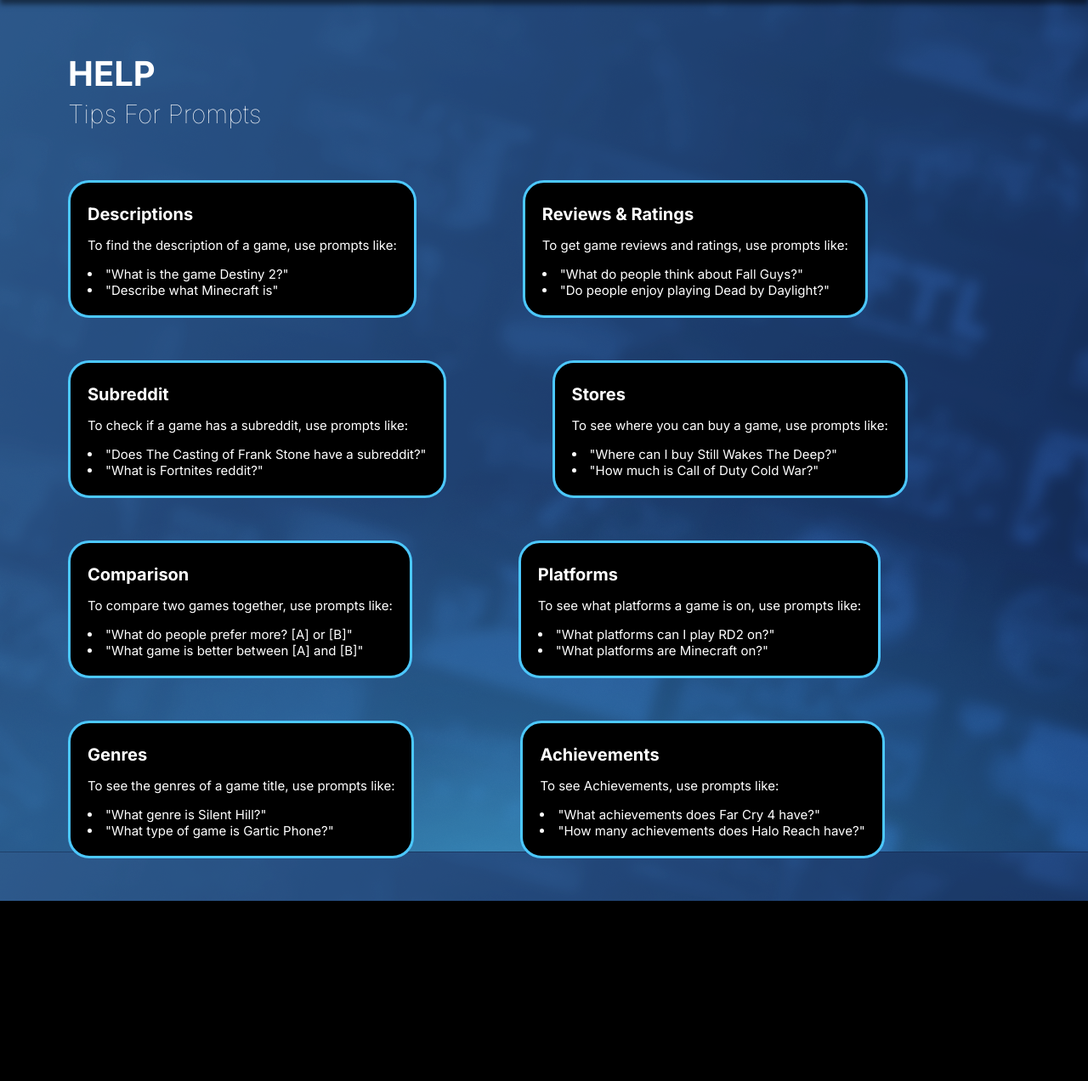
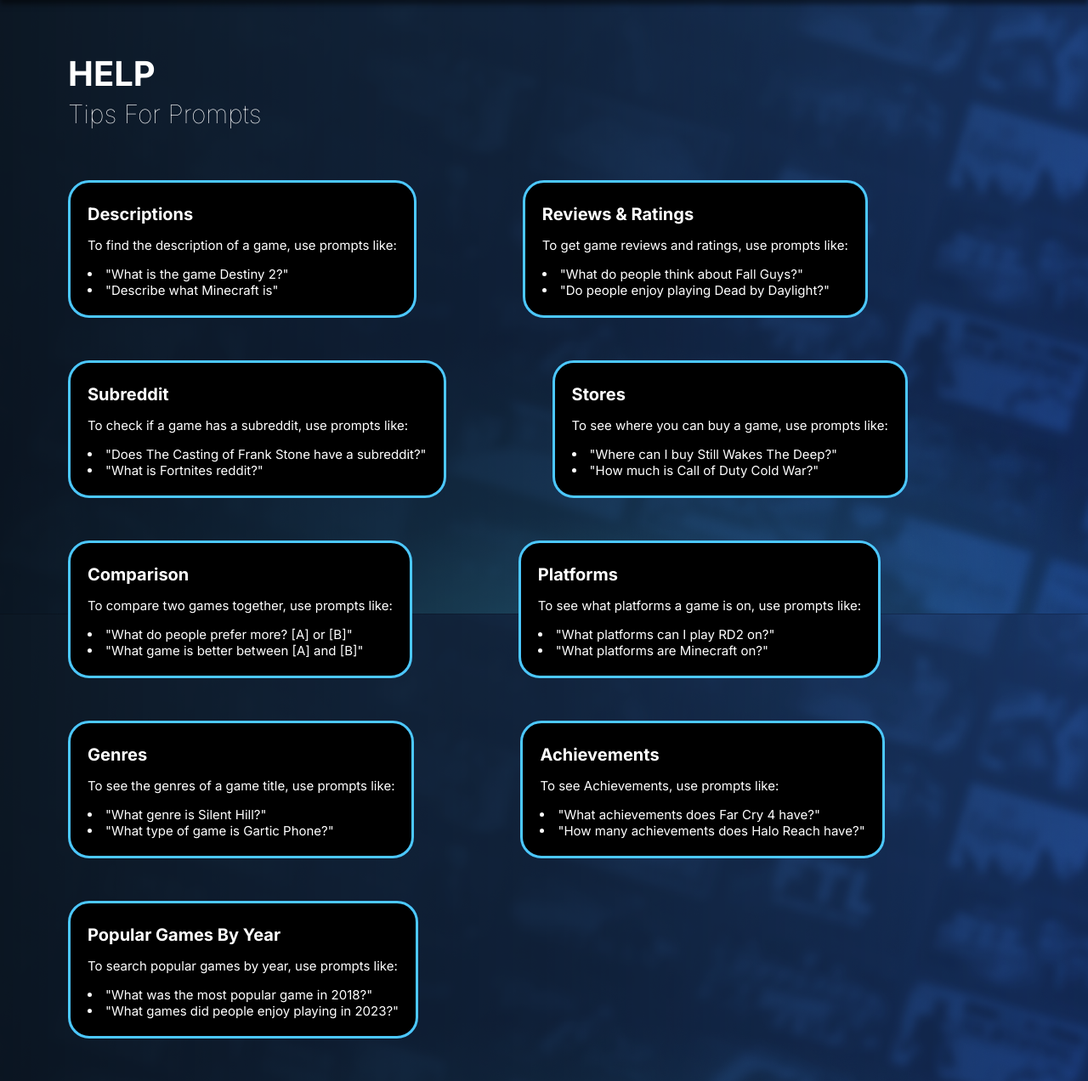
Before and after one commit to BenShapley/game-database-openai-powered, a Flask app: page /help in a window 1280 px wide. Shown: the part 78-1350 px from the top of the page at 85% size. Before the commit the page ends 1138 px from the top, so only its background shows below. Run offline with Flask 3, Linux system fonts and the light colour scheme; parts of the project's set-up code (start-up, migrations or seed data) failed here and were passed over.

Commit message:
openai func: most popular game by year & new bg gradient for text visibility

```diff
--- a/main.py
+++ b/main.py
@@ -21,7 +21,8 @@ messages = [
   please check the 'get_game_platforms' to find it. If the user asks you about how well a game did/reviews
   for a game you dont think exists, please use the 'get_game_reviews' function to find it. If the user
   asks you to commpare two games you dont think exist, please use the 'compare_games' function to find it.
-  Can you after your reponse put a verticle bar ('|') and then name the game we are talking about with
+  If the user asks you what the most popular game of a specific year was, please use the 'get_most_popular_game_by_year'
+  function to find it. Can you after your reponse put a verticle bar ('|') and then name the game we are talking about with
   title capitalisation."""},
 ]
 
@@ -134,6 +135,14 @@ def game_developer(user_input):
         return main_dev
     else:
         return ""
+
+# Returns most popular game of a year
+def most_popular_game_by_year(date):
+    url = base_url+f"?key={rawg_key}&dates={date}&ordering=-added"
+    response = requests.get(url)
+    data = response.json()
+    popular_game = data["results"][0]
+    return popular_game
 
 functions = [
 	{
@@ -251,6 +260,23 @@ functions = [
 				"required": ["user_input"]
             }
         },
+        "type": "function",
+        "function": {
+            "name": "get_most_popular_game_by_year",
+			"description": """Returns the most popular game of a specific year.
+            An example would be someone asking 'What was the most popular game of [year]""",
+			"parameters": {
+				"type": "object",
+				"properties": {
+					"user_input": {
+						"type": "string",
+						"description": """The year the user is trying to search by.
+                        Format this like: '[YEAR]-01-01,[YEAR]-12-31'"""
+					}
+				},
+				"required": ["user_input"]
+            }
+        },
         "function": {
             "name": "compare_games",
 			"description": """Compares two games together to see how each one were recieved by the public
@@ -359,6 +385,13 @@ def get_game_achievements(user_input):
     necessary (EMBEDD THIS PROPERLY INTO HTML). I want you to showcase three of the best achievements alongside embedding their
     image. Just keep in mind, the background is black so make sure its visible."""
 
+def get_most_popular_game_by_year(user_input):
+    print("GETTING POPULAR GAME")
+    desired_data = most_popular_game_by_year(user_input)
+    return f"""The most popular game within the year {user_input} was {desired_data}. I am putting this into a HTML document
+    directly so please format this correctly. You must present the data using <p> and <br> when necessary (EMBEDD THIS INTO
+    HTML). I want you to spice it up by using html styling!!"""
+
 # OpenAI question input and answer
 def ask_question(question):
     messages.append({"role": "user", "content": question})
@@ -382,6 +415,7 @@ def ask_question(question):
             "get_game_platforms": get_game_platforms,
             "get_game_genres": get_game_genres,
             "get_game_achievements": get_game_achievements,
+            "get_most_popular_game_by_year": get_most_popular_game_by_year,
             "compare_games": compare_games
 		}
 
--- a/templates/help.html
+++ b/templates/help.html
@@ -7,12 +7,16 @@
 	<link rel="stylesheet" type="text/css" href="static/css/style_help.css">
 	<title>Help Page</title>
 </head>
-<body style="background-image: url({{background_image}});
-		background-size: 1920px 1080px;
-		background-repeat: no-repeat;
-		background-position: center center;
-		background-attachment: fixed;">
-
+<body style="background-image:
+    linear-gradient(to right,
+        rgba(0,0,0,.75) 0%,
+        rgba(0,0,0,0.5) 50%,
+        rgba(0,0,0,0) 100%),
+    url({{background_image}});
+	background-size: cover;
+	background-repeat: no-repeat;
+	background-position: center center;
+	background-attachment: fixed;">
 	<div class="navbar">
 		<a href="/"> <img id="logo" src="static/logo.png" alt="Project Logo & Home Button"> </a>
 		<form method="POST" action="/">
@@ -97,6 +101,15 @@
 					<li>"How many achievements does Halo Reach have?"</li>
 				</div>
 			</div>
+
+			<div class="help_section">
+				<h6>Popular Games by Year</h6>
+				<p>To search popular games by year, use prompts like:</p>
+				<div class="prompt_example">
+					<li>"What was the most popular game in 2018?"</li>
+					<li>"What games did people enjoy playing in 2023?"</li>
+				</div>
+			</div>
 		</div>
 	</div>
 </body>
```
Also changed, not shown: templates/search.html (+10 -5 lines), README.md.
